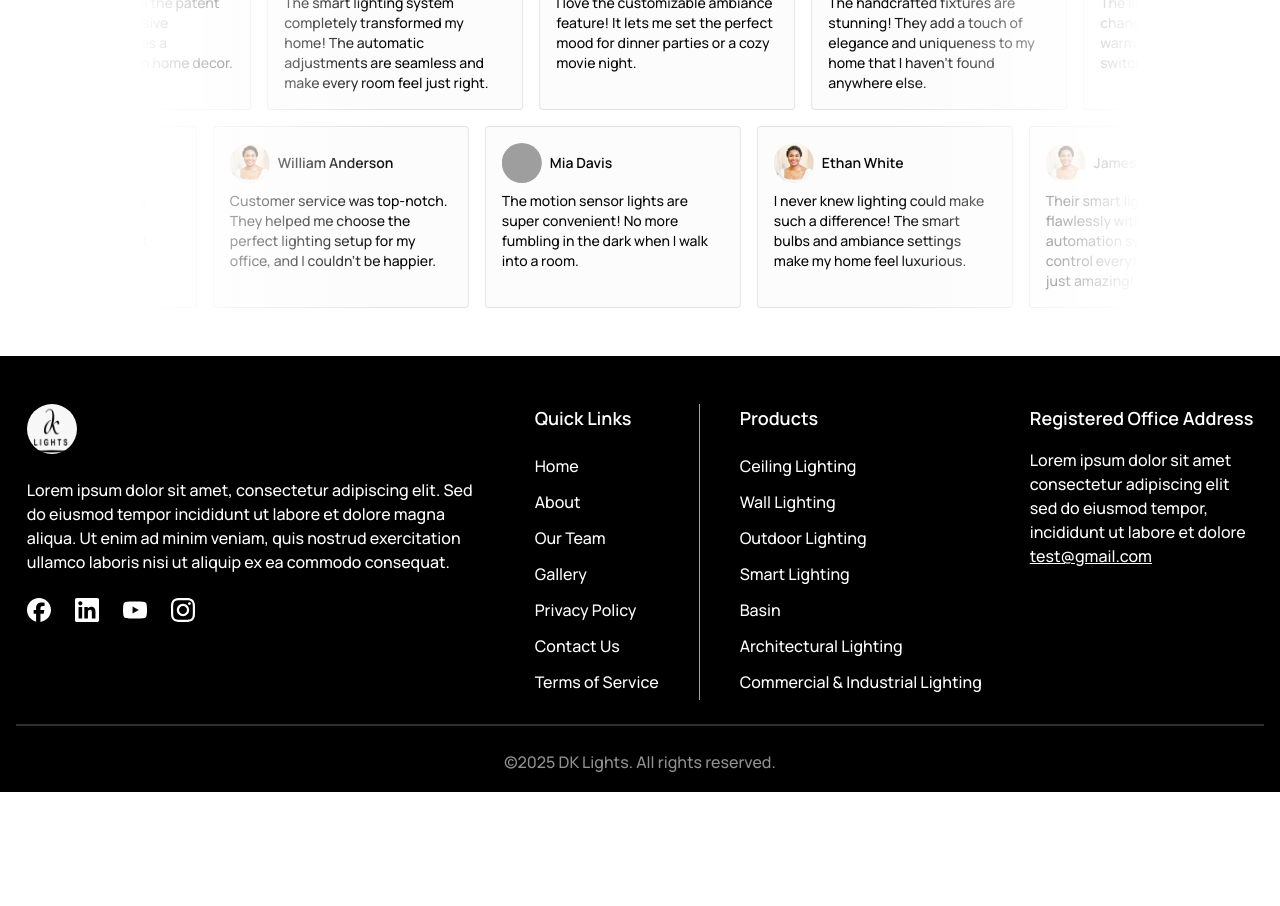
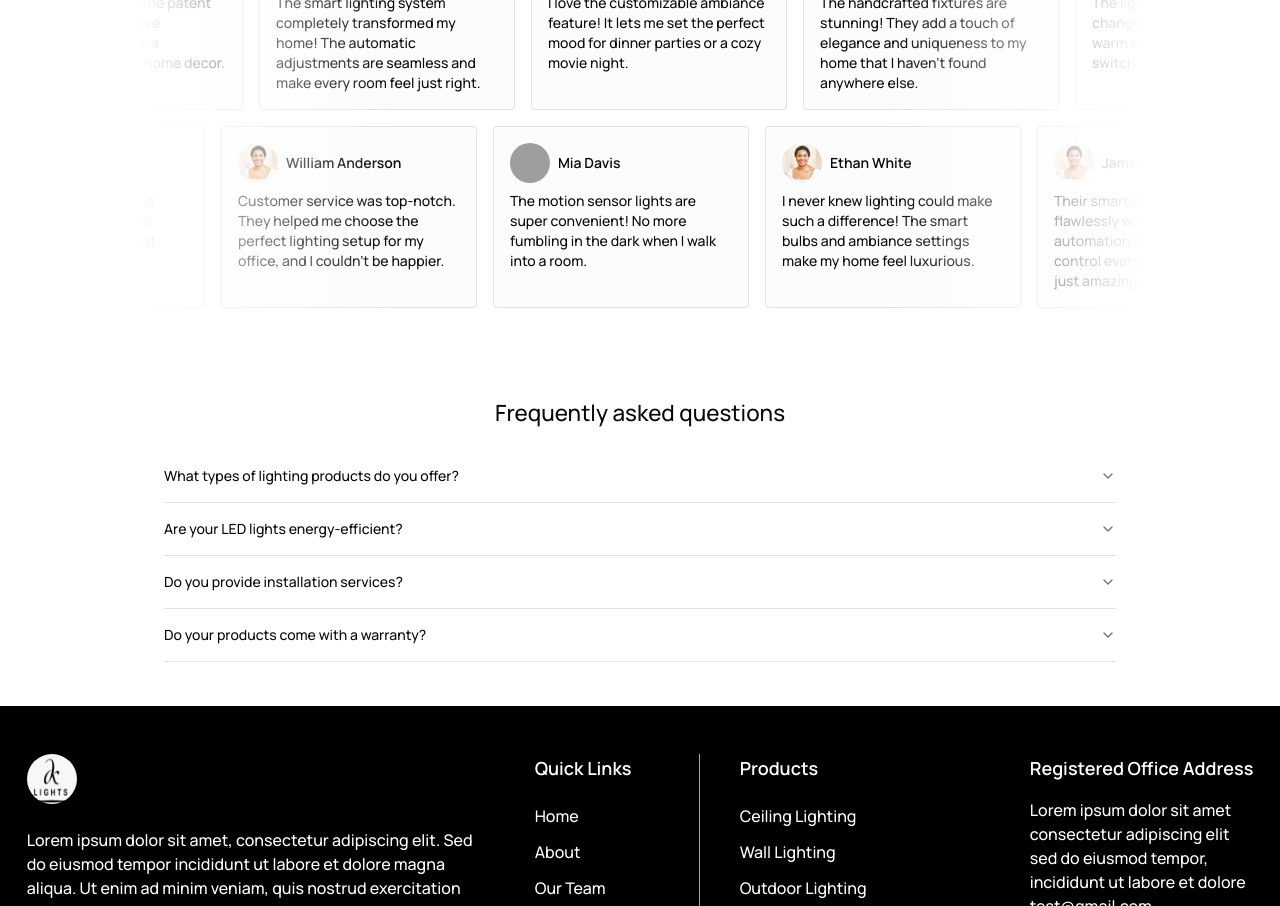
Before and after one commit to Nexera-Tech-Solutions/dk-lights, a Next.js app: page / in a window 1280 px wide. Shown: the part 540-1446 px from the top of the page. Before the commit the page ends 1332 px from the top, so only its background shows below. Built offline with nearby package versions, Linux system fonts and the light colour scheme; grey boxes are pictures that could not be loaded.

Commit message:
feat: Add FAQ Section in Home Page (#4)
Changes:
--
* Add FAQ Section.

Snapshot:

<img width="1440" alt="Screenshot 2025-02-22 at 3 57 40 PM" src="https://github.com/user-attachments/assets/695b02f3-c967-42eb-8052-bbc5cbc9b83c" />

```diff
--- /dev/null
+++ b/app/native-components/FAQs/FAQs.tsx
@@ -0,0 +1,51 @@
+"use client";
+
+import {
+  Accordion,
+  AccordionItem,
+  AccordionTrigger,
+  AccordionContent,
+} from "@/components/ui/accordion";
+import { useState } from "react";
+import { homePageFAQData } from "./data";
+
+const FAQs = ({
+  content = homePageFAQData,
+  handleFAQClick,
+}: {
+  content?: { heading: string; description: string }[];
+  handleFAQClick?: (heading: string) => void;
+}) => {
+  const [openIndex, setOpenIndex] = useState<string | null>(null);
+
+  const handleToggle = (index: string, heading: string) => {
+    setOpenIndex(openIndex === index ? null : index);
+    if (handleFAQClick) handleFAQClick(heading);
+  };
+
+  return (
+    <section className="flex flex-col max-w-[60rem] mx-auto w-full gap-y-4 bg-white py-10">
+      <h2 className="text-neutral900 text-[1.4rem] text-center">
+        Frequently asked <span className="text-primaryA2">questions</span>
+      </h2>
+      <div className="p-1">
+        <Accordion type="single" collapsible>
+          {content.map((faq, index) => (
+            <AccordionItem key={index} value={`faq-${index}`}>
+              <AccordionTrigger
+                onClick={() => handleToggle(`faq-${index}`, faq.heading)}
+              >
+                {faq.heading}
+              </AccordionTrigger>
+              <AccordionContent>
+                <p className="text-neutral300">{faq.description}</p>
+              </AccordionContent>
+            </AccordionItem>
+          ))}
+        </Accordion>
+      </div>
+    </section>
+  );
+};
+
+export default FAQs;
--- /dev/null
+++ b/app/native-components/FAQs/data.tsx
@@ -0,0 +1,22 @@
+export const homePageFAQData = [
+  {
+    heading: "What types of lighting products do you offer?",
+    description:
+      "We offer a wide range of lighting solutions, including LED bulbs, smart lighting, decorative lights, and commercial lighting fixtures.",
+  },
+  {
+    heading: "Are your LED lights energy-efficient?",
+    description:
+      "Yes! Our LED lights are designed to be highly energy-efficient, consuming up to 80% less electricity compared to traditional incandescent bulbs.",
+  },
+  {
+    heading: "Do you provide installation services?",
+    description:
+      "Yes, we offer professional installation services for both residential and commercial lighting projects.",
+  },
+  {
+    heading: "Do your products come with a warranty?",
+    description:
+      "Absolutely! All our lighting products come with a standard warranty ranging from 1 to 5 years, depending on the product category.",
+  },
+];
--- a/app/page.tsx
+++ b/app/page.tsx
@@ -1,3 +1,4 @@
+import FAQs from "./native-components/FAQs/FAQs";
 import FeatureCard from "./native-components/FeatureCard/FeatureCard";
 import Testimonial from "./native-components/Testimonial/Testimonial";
 
@@ -15,6 +16,11 @@ export default function Home() {
       <section id="testimaonial-marquee">
         <Testimonial />
       </section>
+
+      {/* FAQ Section */}
+      <div>
+        <FAQs />
+      </div>
     </div>
   );
 }
--- /dev/null
+++ b/components/ui/accordion.tsx
@@ -0,0 +1,57 @@
+"use client";
+
+import * as React from "react";
+import * as AccordionPrimitive from "@radix-ui/react-accordion";
+import { ChevronDown } from "lucide-react";
+
+import { cn } from "@/lib/utils";
+
+const Accordion = AccordionPrimitive.Root;
+
+const AccordionItem = React.forwardRef<
+  React.ElementRef<typeof AccordionPrimitive.Item>,
+  React.ComponentPropsWithoutRef<typeof AccordionPrimitive.Item>
+>(({ className, ...props }, ref) => (
+  <AccordionPrimitive.Item
+    ref={ref}
+    className={cn("border-b", className)}
+    {...props}
+  />
+));
+AccordionItem.displayName = "AccordionItem";
+
+const AccordionTrigger = React.forwardRef<
+  React.ElementRef<typeof AccordionPrimitive.Trigger>,
+  React.ComponentPropsWithoutRef<typeof AccordionPrimitive.Trigger>
+>(({ className, children, ...props }, ref) => (
+  <AccordionPrimitive.Header className="flex">
+    <AccordionPrimitive.Trigger
+      ref={ref}
+      className={cn(
+        "flex flex-1 items-center justify-between py-4 text-sm font-medium transition-all hover:underline text-left [&[data-state=open]>svg]:rotate-180",
+        className
+      )}
+      {...props}
+    >
+      {children}
+      <ChevronDown className="h-4 w-4 shrink-0 text-muted-foreground transition-transform duration-200" />
+    </AccordionPrimitive.Trigger>
+  </AccordionPrimitive.Header>
+));
+AccordionTrigger.displayName = AccordionPrimitive.Trigger.displayName;
+
+const AccordionContent = React.forwardRef<
+  React.ElementRef<typeof AccordionPrimitive.Content>,
+  React.ComponentPropsWithoutRef<typeof AccordionPrimitive.Content>
+>(({ className, children, ...props }, ref) => (
+  <AccordionPrimitive.Content
+    ref={ref}
+    className="overflow-hidden text-sm data-[state=closed]:animate-accordion-up data-[state=open]:animate-accordion-down"
+    {...props}
+  >
+    <div className={cn("pb-4 pt-0", className)}>{children}</div>
+  </AccordionPrimitive.Content>
+));
+AccordionContent.displayName = AccordionPrimitive.Content.displayName;
+
+export { Accordion, AccordionItem, AccordionTrigger, AccordionContent };
--- a/package.json
+++ b/package.json
@@ -10,6 +10,7 @@
   },
   "dependencies": {
     "@prisma/client": "^6.3.1",
+    "@radix-ui/react-accordion": "^1.2.3",
     "@radix-ui/react-navigation-menu": "^1.2.5",
     "@radix-ui/react-switch": "^1.1.3",
     "@tanstack/react-query": "^5.66.5",
--- a/tailwind.config.ts
+++ b/tailwind.config.ts
@@ -10,75 +10,75 @@ export default {
   theme: {
     extend: {
       colors: {
-  			background: 'hsl(var(--background))',
-  			foreground: 'hsl(var(--foreground))',
+        background: "hsl(var(--background))",
+        foreground: "hsl(var(--foreground))",
         card: {
-  				DEFAULT: 'hsl(var(--card))',
-  				foreground: 'hsl(var(--card-foreground))'
+          DEFAULT: "hsl(var(--card))",
+          foreground: "hsl(var(--card-foreground))",
         },
         popover: {
-  				DEFAULT: 'hsl(var(--popover))',
-  				foreground: 'hsl(var(--popover-foreground))'
+          DEFAULT: "hsl(var(--popover))",
+          foreground: "hsl(var(--popover-foreground))",
         },
         primary: {
-  				DEFAULT: 'hsl(var(--primary))',
-  				foreground: 'hsl(var(--primary-foreground))'
+          DEFAULT: "hsl(var(--primary))",
+          foreground: "hsl(var(--primary-foreground))",
         },
         secondary: {
-  				DEFAULT: 'hsl(var(--secondary))',
-  				foreground: 'hsl(var(--secondary-foreground))'
+          DEFAULT: "hsl(var(--secondary))",
+          foreground: "hsl(var(--secondary-foreground))",
         },
         muted: {
-  				DEFAULT: 'hsl(var(--muted))',
-  				foreground: 'hsl(var(--muted-foreground))'
+          DEFAULT: "hsl(var(--muted))",
+          foreground: "hsl(var(--muted-foreground))",
         },
         accent: {
-  				DEFAULT: 'hsl(var(--accent))',
-  				foreground: 'hsl(var(--accent-foreground))'
+          DEFAULT: "hsl(var(--accent))",
+          foreground: "hsl(var(--accent-foreground))",
         },
         destructive: {
-  				DEFAULT: 'hsl(var(--destructive))',
-  				foreground: 'hsl(var(--destructive-foreground))'
+          DEFAULT: "hsl(var(--destructive))",
+          foreground: "hsl(var(--destructive-foreground))",
         },
-  			border: 'hsl(var(--border))',
-  			input: 'hsl(var(--input))',
-  			ring: 'hsl(var(--ring))',
+        border: "hsl(var(--border))",
+        input: "hsl(var(--input))",
+        ring: "hsl(var(--ring))",
         chart: {
-  				'1': 'hsl(var(--chart-1))',
-  				'2': 'hsl(var(--chart-2))',
-  				'3': 'hsl(var(--chart-3))',
-  				'4': 'hsl(var(--chart-4))',
-  				'5': 'hsl(var(--chart-5))'
-  			}
+          "1": "hsl(var(--chart-1))",
+          "2": "hsl(var(--chart-2))",
+          "3": "hsl(var(--chart-3))",
+          "4": "hsl(var(--chart-4))",
+          "5": "hsl(var(--chart-5))",
+        },
       },
       borderRadius: {
-  			lg: 'var(--radius)',
-  			md: 'calc(var(--radius) - 2px)',
-  			sm: 'calc(var(--radius) - 4px)'
+        lg: "var(--radius)",
+        md: "calc(var(--radius) - 2px)",
+        sm: "calc(var(--radius) - 4px)",
       },
       keyframes: {
         marquee: {
           from: {
-  					transform: 'translateX(0)'
+            transform: "translateX(0)",
           },
           to: {
-  					transform: 'translateX(calc(-100% - var(--gap)))'
-  				}
+            transform: "translateX(calc(-100% - var(--gap)))",
           },
-  			'marquee-vertical': {
+        },
+        "marquee-vertical": {
           from: {
-  					transform: 'translateY(0)'
+            transform: "translateY(0)",
           },
           to: {
-  					transform: 'translateY(calc(-100% - var(--gap)))'
-  				}
-  			}
+            transform: "translateY(calc(-100% - var(--gap)))",
+          },
+        },
       },
       animation: {
-  			marquee: 'marquee var(--duration) infinite linear',
-  			'marquee-vertical': 'marquee-vertical var(--duration) linear infinite'
-  		}
-  	}
+        marquee: "marquee var(--duration) infinite linear",
+        "marquee-vertical": "marquee-vertical var(--duration) linear infinite",
+      },
+    },
   },
   plugins: [require("tailwindcss-animate")],
 } satisfies Config;
```
Also changed, not shown: app/layout.tsx (indentation only), 1 other file (tests, documents, lock files or other folders). Lines whose indentation alone changed are shown as unchanged.
